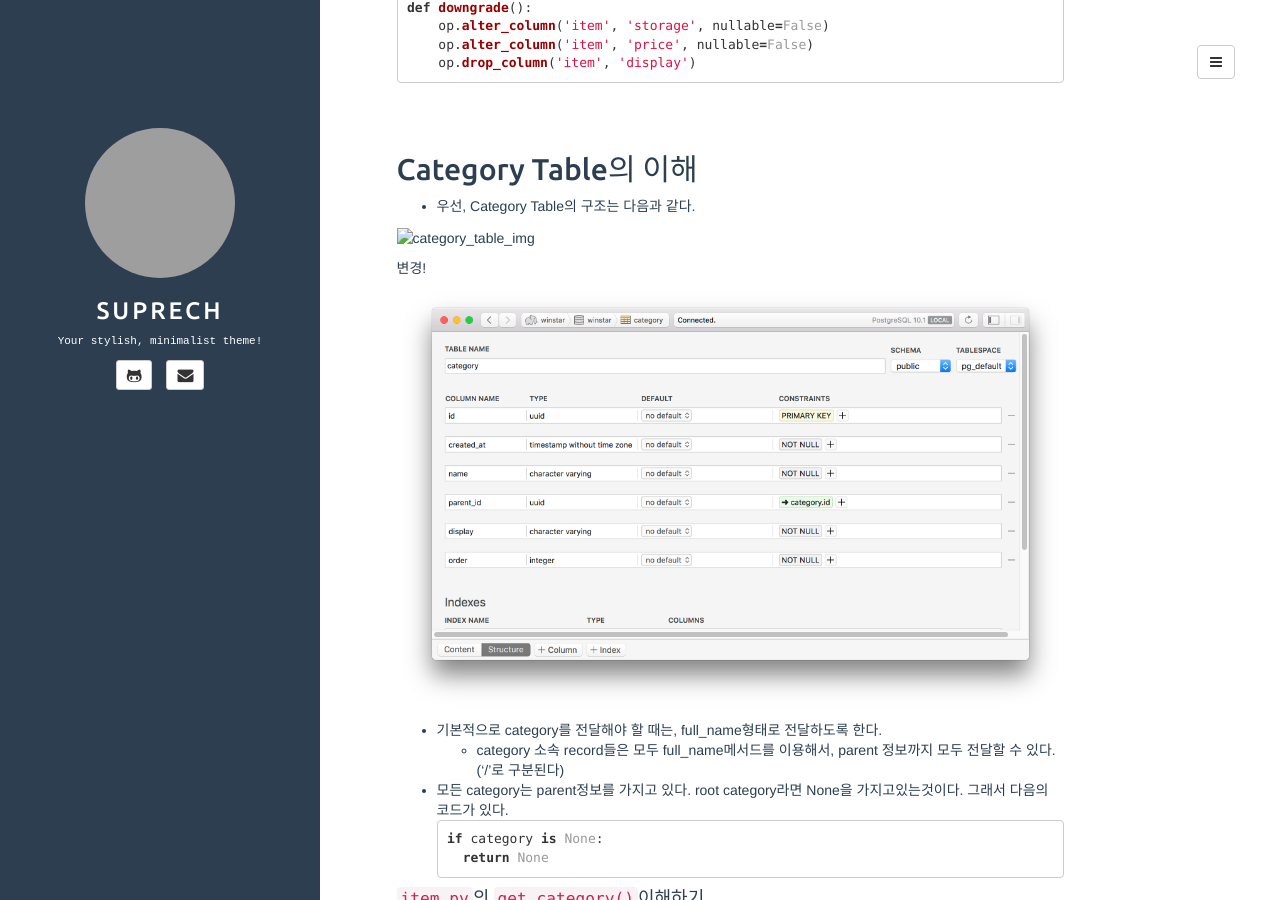
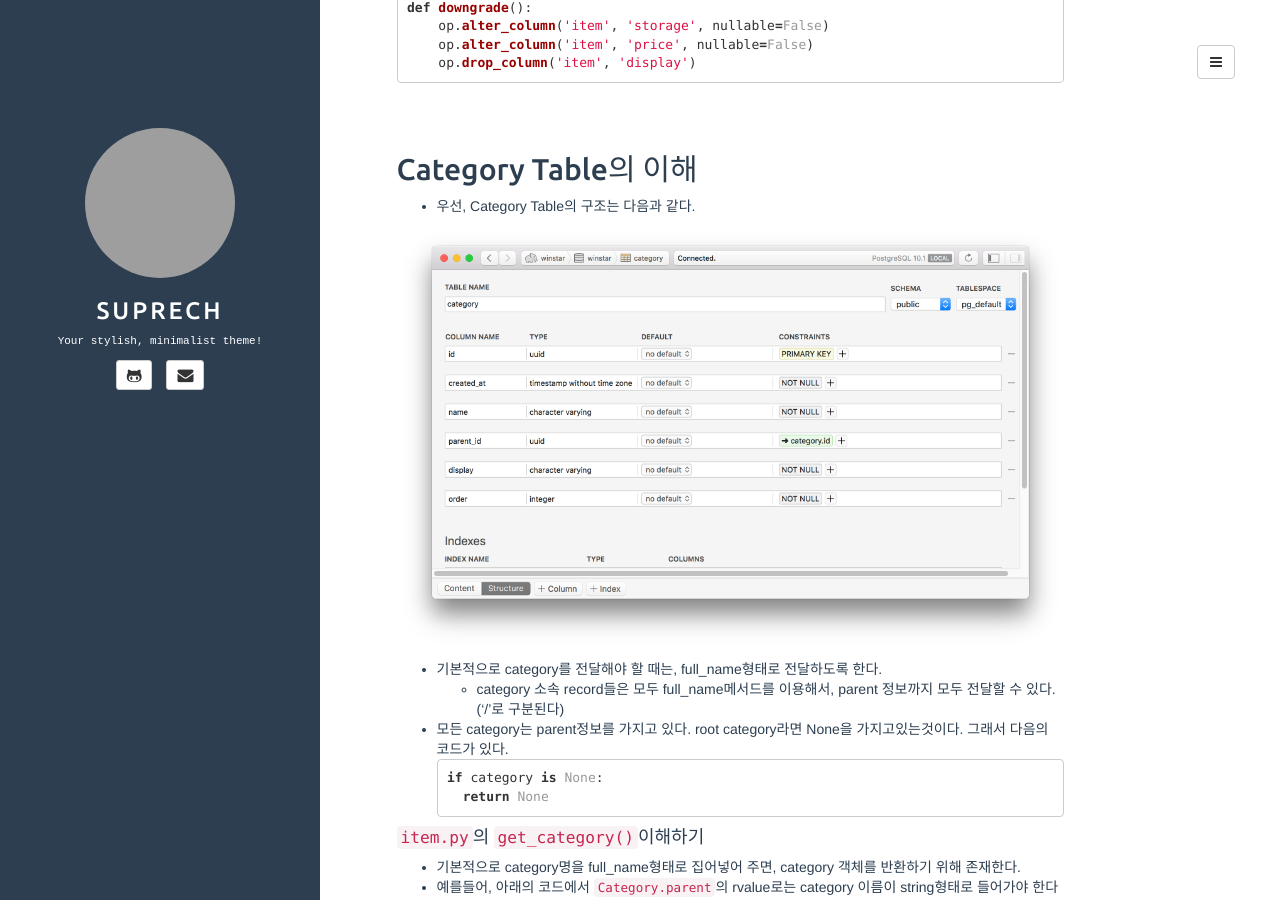
Before and after one commit to suprech/suprech.github.com, a Jekyll site: the page built from _posts/2018-02-08-python-yjroot.md, in a window 1280 px wide and 900 px high, scrolled down 1559 px. Built offline with Jekyll 4.4.1, drawn with Linux system fonts in a browser that asks for light colours; comment, search, counter and statistics services are not loaded; grey boxes are pictures that could not be loaded.

Commit message:
fix img upload

```diff
--- a/_posts/2018-02-08-python-yjroot.md
+++ b/_posts/2018-02-08-python-yjroot.md
@@ -93,11 +93,7 @@ def downgrade():
 ## Category Table의 이해
 * 우선, Category Table의 구조는 다음과 같다.
 
-![category_table_img](./images/category_table_img.png)
-
-변경!
-
-![category_table_2]({{https://suprech.github.io/}}/images/category_table_img.png)
+![category_table_img]({{https://suprech.github.io/}}/images/category_table_img.png)
 
 
 * 기본적으로 category를 전달해야 할 때는, full_name형태로 전달하도록 한다.
```
